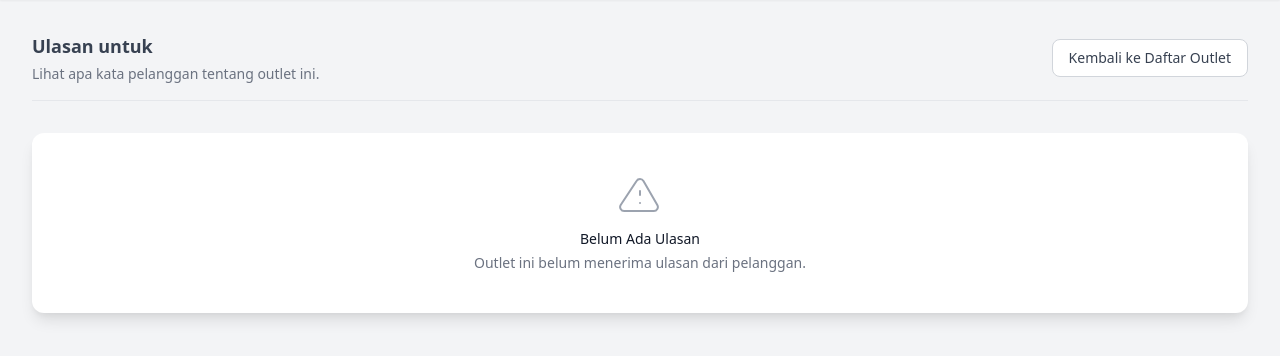
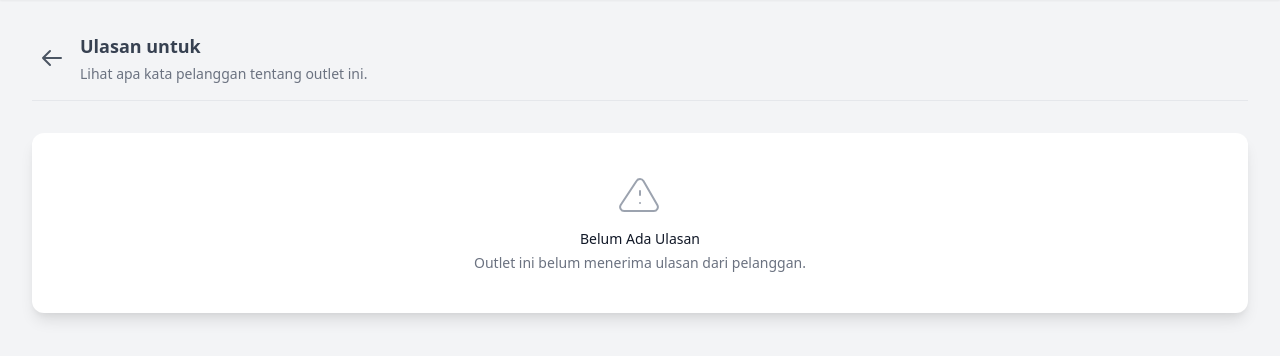
Before and after one commit to renaldoaluska/pppl-dywash, a CodeIgniter 4 app: the page made by app/Views/outlet/list_reviews.php in a window 1280 px wide. Shown: the part 64-420 px from the top of the page. Run offline with PHP 8.4 and a stand-in for CodeIgniter, Linux system fonts and the light colour scheme; the template is opened without the code that fills it, so the values that code supplies are empty; some libraries are stand-ins or nearby versions.

Commit message:
nambah tombol back

```diff
--- a/app/Views/outlet/list_reviews.php
+++ b/app/Views/outlet/list_reviews.php
@@ -6,16 +6,16 @@ Ulasan untuk <?= esc($outlet['name']) ?>
 
 <?= $this->section('content') ?>
 
-<!-- Header Halaman -->
-<div class="flex flex-col sm:flex-row items-center justify-between pb-4 mb-6 border-b">
+<!-- Header Halaman - TELAH DIPERBARUI -->
+<div class="flex items-center pb-4 mb-6 border-b">
+    <!-- Tombol Kembali -->
+    <a href="/outlet/my-outlets" class="p-2 mr-2 rounded-full hover:bg-gray-200 transition-colors">
+        <svg class="w-6 h-6 text-gray-600" fill="none" stroke="currentColor" viewBox="0 0 24 24"><path stroke-linecap="round" stroke-linejoin="round" stroke-width="2" d="M10 19l-7-7m0 0l7-7m-7 7h18"></path></svg>
+    </a>
     <div>
-        <!-- Menampilkan nama outlet yang sedang dilihat ulasannya -->
         <h3 class="text-lg font-semibold text-gray-700">Ulasan untuk <?= esc($outlet['name']) ?></h3>
         <p class="text-sm text-gray-500 mt-1">Lihat apa kata pelanggan tentang outlet ini.</p>
     </div>
-    <a href="/outlet/my-outlets" class="w-full sm:w-auto mt-4 sm:mt-0 px-4 py-2 text-sm text-center font-medium text-gray-700 bg-white border border-gray-300 rounded-lg hover:bg-gray-100">
-        Kembali ke Daftar Outlet
-    </a>
 </div>
 
 
@@ -26,10 +26,9 @@ Ulasan untuk <?= esc($outlet['name']) ?>
             <div class="bg-white rounded-xl shadow-lg p-6 transition-all duration-300 hover:shadow-xl hover:-translate-y-1">
                 <div class="flex items-start justify-between">
                     <div>
-
                         <h4 class="font-bold text-gray-800"><?= esc($review['customer_name']) ?></h4>
-                        <p class="text-xs text-gray-500 mt-1"><?= date('d M Y', strtotime($review['order_id'])) ?></p>
-
+                        <!-- Menggunakan 'review_date' dari tabel reviews -->
+                        <p class="text-xs text-gray-500 mt-1"><?= date('d M Y', strtotime($review['review_date'])) ?></p>
                     </div>
                     <div class="flex items-center gap-1 flex-shrink-0 ml-4 px-3 py-1 bg-yellow-100 text-yellow-800 rounded-full">
                         <svg class="w-5 h-5 text-yellow-500" xmlns="http://www.w3.org/2000/svg" viewBox="0 0 20 20" fill="currentColor">
@@ -43,7 +42,6 @@ Ulasan untuk <?= esc($outlet['name']) ?>
                 <p class="text-gray-600 mt-4 text-sm italic">
                     "<?= esc($review['comment']) ?>"
                 </p>
-
                 <?php endif; ?>
             </div>
 
--- a/app/Views/outlet/my_outlets/index.php
+++ b/app/Views/outlet/my_outlets/index.php
@@ -12,7 +12,7 @@ Outlet Saya
         <h3 class="text-lg font-semibold text-gray-700">Kelola Outlet Anda</h3>
         <p class="text-sm text-gray-500 mt-1">Tambah, edit, dan kelola layanan untuk setiap outlet.</p>
     </div>
-    <a href="/outlet/create" class="w-full sm:w-auto mt-4 sm:mt-0 px-4 py-2 text-sm text-center font-medium text-white bg-blue-600 border border-transparent rounded-lg hover:bg-blue-700 focus:outline-none focus:ring-2 focus:ring-offset-2 focus:ring-blue-500 transition-all duration-200">
+    <a href="/outlet/my-outlets/create" class="w-full sm:w-auto mt-4 sm:mt-0 px-4 py-2 text-sm text-center font-medium text-white bg-blue-600 border border-transparent rounded-lg hover:bg-blue-700 focus:outline-none focus:ring-2 focus:ring-offset-2 focus:ring-blue-500 transition-all duration-200">
         Tambah Outlet Baru
     </a>
 </div>
```
Also changed, not shown: app/Views/outlet/services/index.php (+10 -6 lines).
